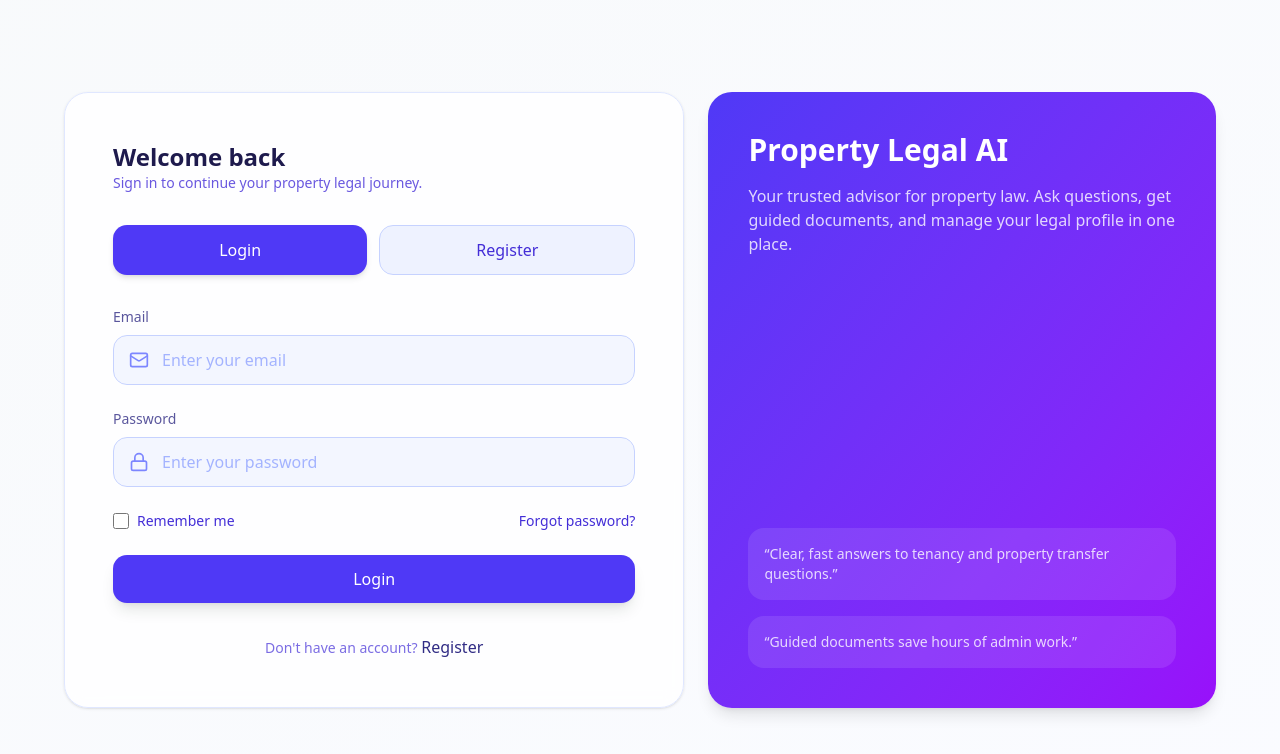
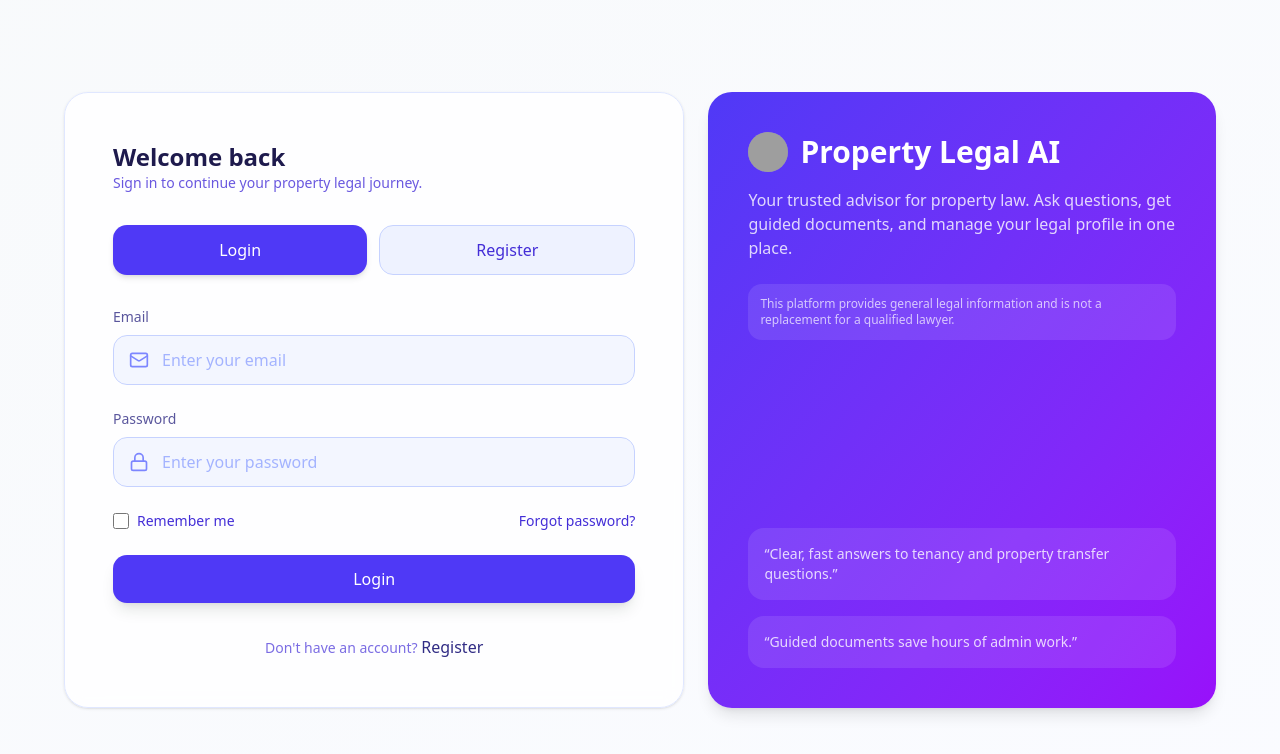
Before and after one commit to qiy63/my-gpt-bot-frontend_v2, a React (Vite) app: page /login in a window 1280 px wide. Shown: the top 754 px of the page. Built offline with nearby package versions, Linux system fonts and the light colour scheme; no server answers; grey boxes are pictures that could not be loaded.

Commit message:
deploy1.8

```diff
--- a/src/components/chat/Sidebar.tsx
+++ b/src/components/chat/Sidebar.tsx
@@ -34,7 +34,12 @@ export function Sidebar({
     <div className={`bg-gradient-to-b from-indigo-950 to-indigo-900 text-white transition-all duration-300 ease-in-out flex flex-col ${isCollapsed ? 'w-16' : 'w-72'}`}>
       {/* Header */}
       <div className="flex items-center justify-between p-4 border-b border-indigo-800/50">
-        {!isCollapsed && <h1 className="tracking-tight">MyPropertyAid</h1>}
+        {!isCollapsed && (
+          <div className="flex items-center gap-2">
+            <img src="/logo.png" alt="Logo" className="h-8 w-8 rounded-full bg-white/10" />
+            <h1 className="tracking-tight">MyPropertyAid</h1>
+          </div>
+        )}
         <button
           onClick={onToggleCollapse}
           className="p-2 hover:bg-indigo-800/50 rounded-lg transition-colors"
--- /dev/null
+++ b/src/components/common/LegalDisclaimer.tsx
@@ -0,0 +1,7 @@
+export function LegalDisclaimer() {
+  return (
+    <div className="text-xs text-indigo-700/70 text-center py-4">
+      This platform provides general legal information and is not a replacement for a qualified lawyer.
+    </div>
+  );
+}
--- a/src/pages/ChatPage.tsx
+++ b/src/pages/ChatPage.tsx
@@ -1,6 +1,7 @@
 import React, { useState, useRef, useEffect } from "react";
 import { Sidebar } from "../components/chat/Sidebar";
 import { ChatArea } from "../components/chat/ChatArea";
+import { LegalDisclaimer } from "../components/common/LegalDisclaimer";
 import { useChat, type Message } from "../hooks/useChat";
 
 const ChatPage: React.FC = () => {
@@ -45,6 +46,7 @@ const ChatPage: React.FC = () => {
           onSelectChat={setActiveConversationId}
           onNewChat={startNewChat}
         />
+        <LegalDisclaimer />
       </div>
     </div>
   );
--- a/src/pages/Document.tsx
+++ b/src/pages/Document.tsx
@@ -2,6 +2,7 @@ import { useEffect, useMemo, useState } from "react";
 import { ArrowLeft, Download, ListChecks, FileText } from "lucide-react";
 import { useNavigate } from "react-router-dom";
 import { Sidebar } from "../components/chat/Sidebar";
+import { LegalDisclaimer } from "../components/common/LegalDisclaimer";
 import {
   fetchDocuments,
   downloadDocument,
@@ -177,6 +178,7 @@ export default function DocumentPage() {
             </div>
           )}
         </div>
+        <LegalDisclaimer />
       </div>
     </div>
   );
--- a/src/pages/Feedback.tsx
+++ b/src/pages/Feedback.tsx
@@ -3,6 +3,7 @@ import { ArrowLeft, Plus, Star, Image as ImageIcon } from "lucide-react";
 import { useNavigate } from "react-router-dom";
 import { fetchFeedback, submitFeedback, type FeedbackEntry } from "../api/feedback";
 import { Sidebar } from "../components/chat/Sidebar";
+import { LegalDisclaimer } from "../components/common/LegalDisclaimer";
 
 export default function FeedbackPage() {
   const navigate = useNavigate();
@@ -171,6 +172,7 @@ export default function FeedbackPage() {
             </div>
           </div>
         </div>
+        <LegalDisclaimer />
       </div>
     </div>
   );
--- a/src/pages/Login.tsx
+++ b/src/pages/Login.tsx
@@ -199,11 +199,17 @@ export default function Login() {
 
         <div className="hidden lg:flex flex-col justify-between bg-gradient-to-br from-indigo-600 to-purple-600 rounded-3xl p-10 text-white shadow-lg">
           <div>
-            <h1 className="text-3xl font-semibold mb-4">Property Legal AI</h1>
+            <div className="flex items-center gap-3 mb-4">
+              <img src="/logo.png" alt="Logo" className="h-10 w-10 rounded-full bg-white/20" />
+              <h1 className="text-3xl font-semibold">Property Legal AI</h1>
+            </div>
             <p className="text-white/80">
               Your trusted advisor for property law. Ask questions, get guided
               documents, and manage your legal profile in one place.
             </p>
+            <div className="mt-6 text-xs text-white/70 bg-white/10 rounded-xl p-3">
+              This platform provides general legal information and is not a replacement for a qualified lawyer.
+            </div>
           </div>
 
           <div className="space-y-4 text-sm text-white/80">
--- a/src/pages/Profile.tsx
+++ b/src/pages/Profile.tsx
@@ -13,6 +13,7 @@ import {
 } from "lucide-react";
 import { useNavigate } from "react-router-dom";
 import { getProfile, updateProfile, type Profile as ProfileDto } from "../api/profile";
+import { LegalDisclaimer } from "../components/common/LegalDisclaimer";
 
 const inputClass =
   "w-full pr-4 pl-2 py-3 bg-indigo-50/60 border border-indigo-200 rounded-xl text-indigo-950 placeholder:text-indigo-300 focus:outline-none focus:border-indigo-400 focus:bg-indigo-50 transition-all duration-200 leading-relaxed";
@@ -104,8 +105,8 @@ const Profile: React.FC = () => {
   if (!profile) return <p className="text-center py-10 text-indigo-900">No profile data</p>;
 
   return (
-    <div className="min-h-screen bg-gradient-to-br from-slate-50 to-indigo-50/30 p-4 md:p-8">
-      <div className="max-w-6xl mx-auto space-y-6">
+    <div className="min-h-screen bg-gradient-to-br from-slate-50 to-indigo-50/30 p-4 md:p-8 flex flex-col">
+      <div className="max-w-6xl mx-auto space-y-6 flex-1 w-full">
         <header className="bg-white/80 backdrop-blur-sm border border-indigo-100 rounded-2xl p-6 flex items-center justify-between">
             <div className="flex items-center justify-between">
               <button
@@ -274,6 +275,7 @@ const Profile: React.FC = () => {
           </form>
         </div>
       </div>
+      <LegalDisclaimer />
     </div>
   );
 };
```
Also changed, not shown: 1 other file (tests, documents, lock files or other folders).
